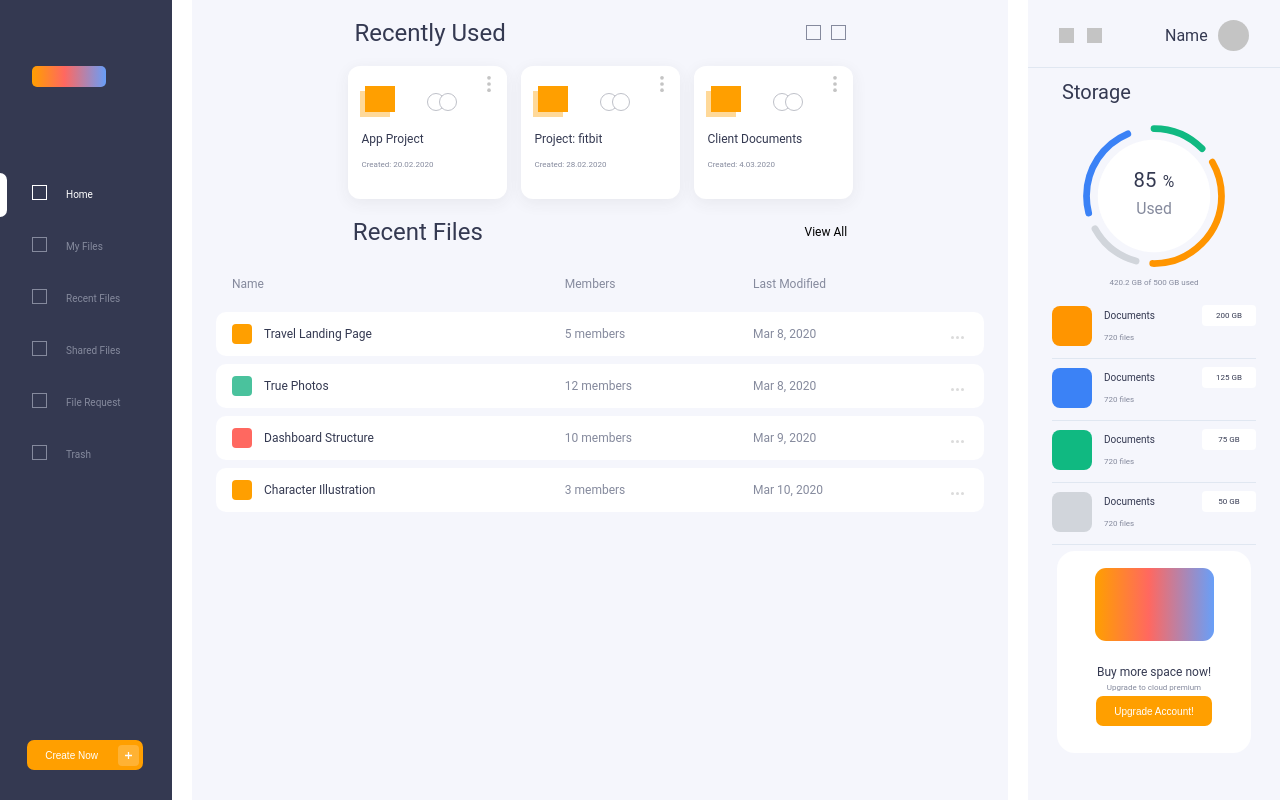
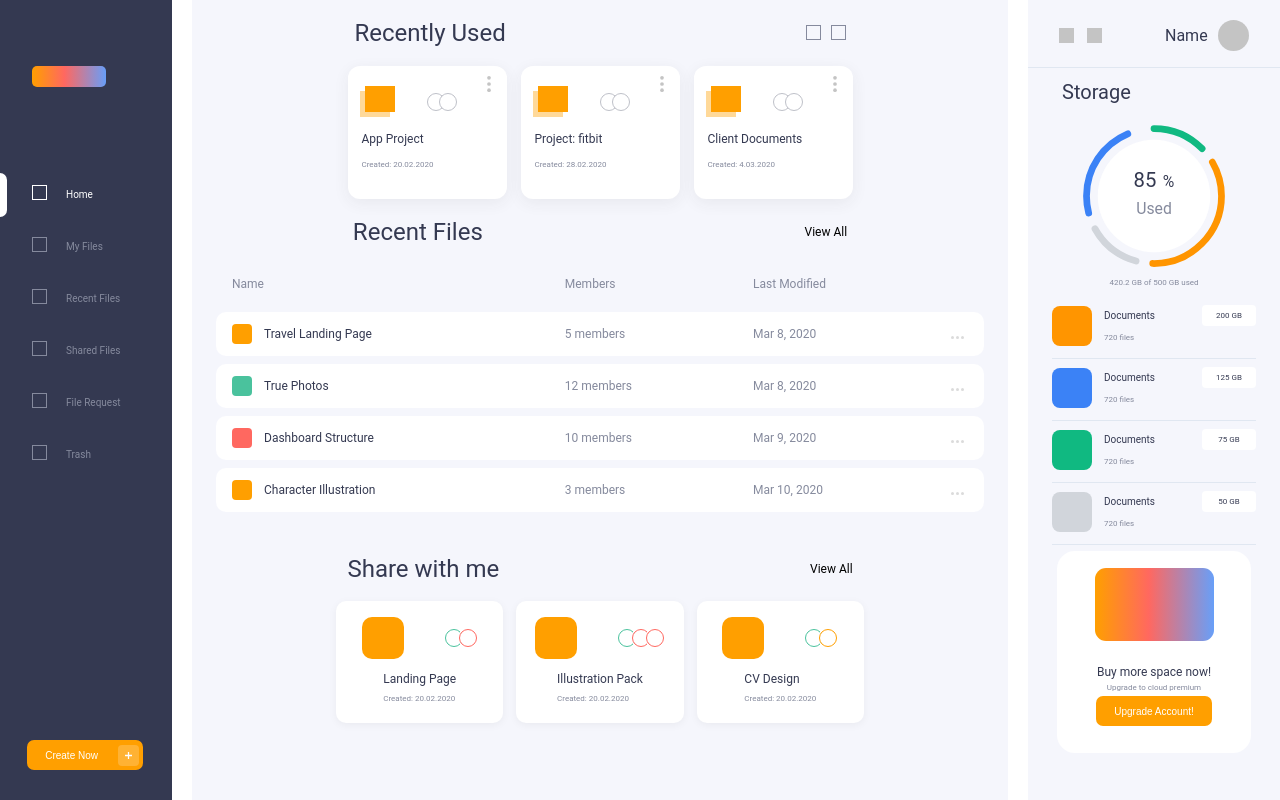
Before and after one commit to katy-pacheco/css-layout-challenge, a React (Vite) app: page / in a window 1280 px wide. Built offline with nearby package versions, Linux system fonts and the light colour scheme.

Commit message:
feat: add SharedFiles component and integrate it into Layout

```diff
--- a/src/components/Layout/Layout.tsx
+++ b/src/components/Layout/Layout.tsx
@@ -7,6 +7,7 @@ import rectangleGray from '../../assets/icons/rectangleGray.svg';
 import type { ReactNode } from "react";
 import ProjectCard from "../ProjectCard/ProjectCard";
 import FilesTable from "../FilesTable/FilesTable";
+import SharedFiles from "../SharedFiles/SharedFiles";
 
 type LayoutProps = {
     children?: ReactNode;
@@ -34,6 +35,13 @@ export default function Layout({ children }: LayoutProps) {
                         </div>
                         <FilesTable />
                     </div>
+                    <div>
+                        <div className={styles.filesProject}>
+                            <h2>Share with me</h2>
+                            <p>View All</p>
+                        </div>
+                        <SharedFiles />
+                    </div>
 
                 </main>
             </div>
--- /dev/null
+++ b/src/components/SharedFiles/SharedFiles.module.css
@@ -0,0 +1,86 @@
+.container {
+    padding: 24px;
+    width: 100%;
+}
+
+.header {
+    display: flex;
+    justify-content: space-between;
+    align-items: center;
+    margin-bottom: 24px;
+}
+
+
+
+.filesGrid {
+    display: grid;
+    grid-template-columns: repeat(3, 1fr);
+    gap: 13px;
+    max-width: 528px;
+    margin: 0 auto;
+    border-radius: 12px;
+    height: auto;
+}
+
+.fileCard {
+    height: auto;
+    width: 100%;
+    background: var(--background-color);
+    border-radius: 10px;
+    padding: 16px;
+    display: flex;
+    flex-direction: column;
+    align-items: center;
+    gap: 12px;
+    box-shadow: 0 2px 8px rgba(0, 0, 0, 0.05);
+
+}
+
+.fileIcon {
+    width: 42px;
+    height: 42px;
+    border-radius: 10px;
+    flex-shrink: 0;
+}
+
+.fileInfo {
+    display: flex;
+    align-items: flex-start;
+    flex-direction: column;
+}
+
+.fileInfo h3 {
+    margin: 0;
+    font-weight: 400;
+    font-size: 12px;
+    color: var(--color-text-primary);
+}
+
+.fileInfo p {
+    margin: 4px 0 0;
+    font-size: 8px;
+    color: var(--color-text-secondary);
+}
+
+.sharedCircles {
+    display: flex;
+}
+
+.circle {
+    width: 20px;
+    height: 20px;
+    border-radius: 50%;
+    border: 1.5px solid white;
+    margin-left: -6px;
+}
+
+.circle:first-child {
+    margin-left: 0;
+}
+
+.wrapper {
+    display: flex;
+    flex-direction: row;
+    align-items: center;
+    gap: 40px;
+}
--- /dev/null
+++ b/src/components/SharedFiles/SharedFiles.tsx
@@ -0,0 +1,54 @@
+import styles from './SharedFiles.module.css';
+
+export default function SharedFiles() {
+    const files = [
+        { name: 'Landing Page', created: 'Created: 20.02.2020', color: '#FF9F00', shared: 2 },
+        { name: 'Illustration Pack', created: 'Created: 20.02.2020', color: '#FF9F00', shared: 3 },
+        { name: 'CV Design', created: 'Created: 20.02.2020', color: '#FF9F00', shared: 2 }
+    ];
+
+    return (
+        <div className={styles.container}>
+            <div className={styles.filesGrid}>
+                {files.map((file) => (
+                    <div key={file.name} className={styles.fileCard}>
+                        <div className={styles.wrapper}>
+                            <div className={styles.fileIcon} style={{ backgroundColor: file.color }} />
+                            <div className={styles.sharedCircles}>
+                                {[...Array(file.shared)].map((_, i) => {
+                                    let strokeColor = "#CCCCCC";
+                                    if (i === 0) {
+                                        strokeColor = "#4AC29D";
+                                    } else if (
+                                        file.name === "Landing Page" || file.name === "Illustration Pack"
+                                    ) {
+                                        strokeColor = "#FF6860";
+                                    } else {
+                                        strokeColor = "#FF9F00";
+                                    }
+                                    return (
+                                        <div key={i} className={styles.circle}>
+                                            <svg width="18" height="18" viewBox="0 0 18 18" fill="none" xmlns="http://www.w3.org/2000/svg">
+                                                <circle
+                                                    cx="9"
+                                                    cy="9"
+                                                    r="8.5"
+                                                    fill="white"
+                                                    stroke={strokeColor}
+                                                />
+                                            </svg>
+                                        </div>
+                                    );
+                                })}
+                            </div>
+                        </div>
+                        <div className={styles.fileInfo}>
+                            <h3>{file.name}</h3>
+                            <p>{file.created}</p>
+                        </div>
+                    </div>
+                ))}
+            </div>
+        </div>
+    );
+}
```
